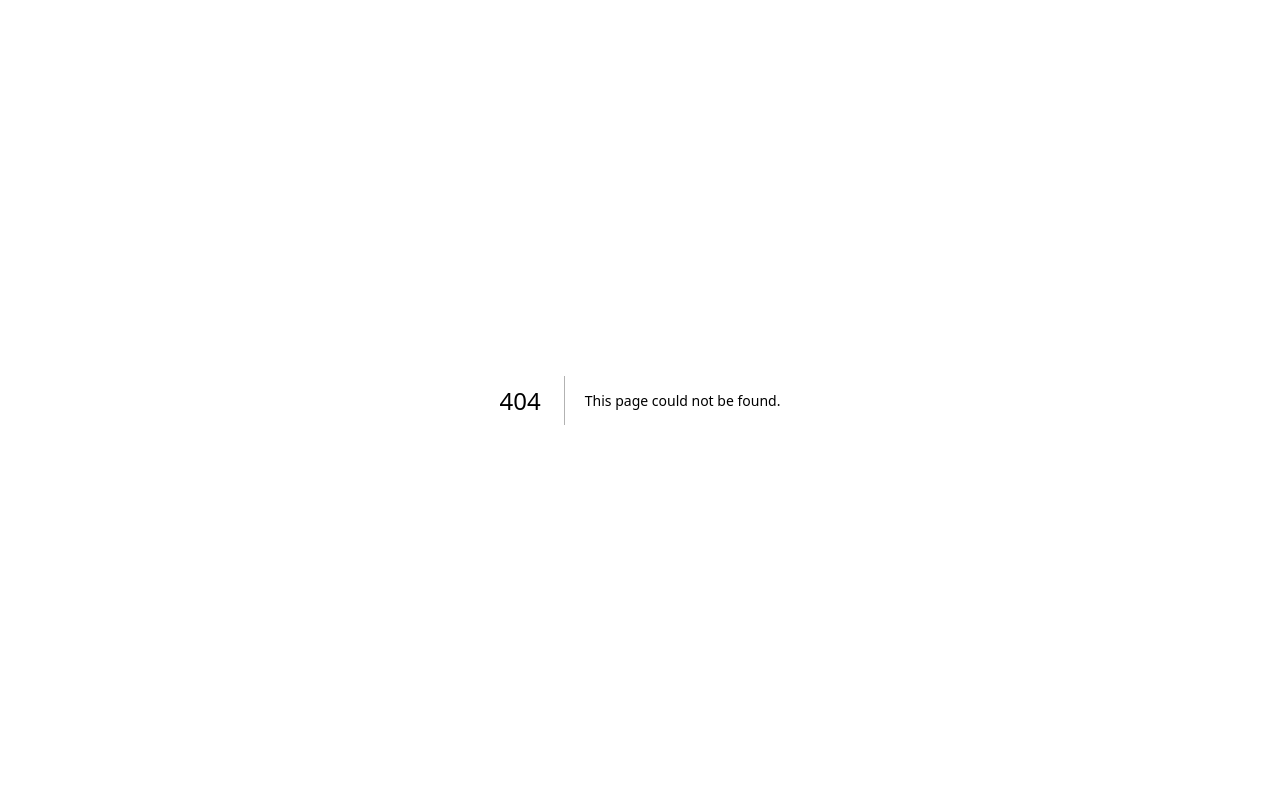
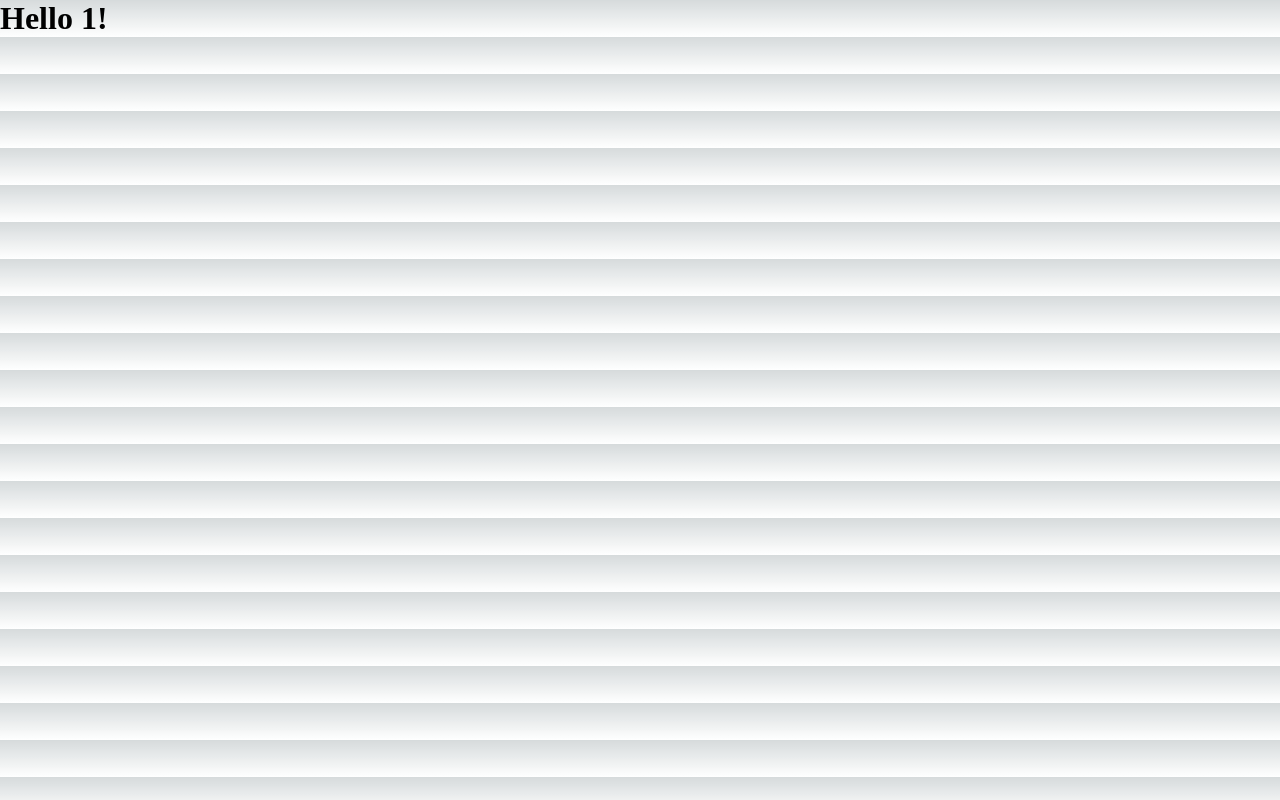
Before and after one commit to rulewrite/real-world-next.js, a Next.js app in the folder custom-server-with-express-js/: page /greet/1 in a window 1280 px wide. Before the commit this address had no page. Built offline with nearby package versions, Linux system fonts and the light colour scheme.

Commit message:
feat: 동적 라우트 페이지 추가

```diff
--- /dev/null
+++ b/custom-server-with-express-js/src/pages/greet/[user].tsx
@@ -0,0 +1,20 @@
+import { GetServerSideProps } from 'next';
+import { FC } from 'react';
+
+export const getServerSideProps: GetServerSideProps = async (request) => {
+  return {
+    props: {
+      user: request.params?.user,
+    },
+  };
+};
+
+const GreetUser: FC<{ user: string }> = ({ user }) => {
+  return (
+    <div>
+      <h1>Hello {user}!</h1>
+    </div>
+  );
+};
+
+export default GreetUser;
```
